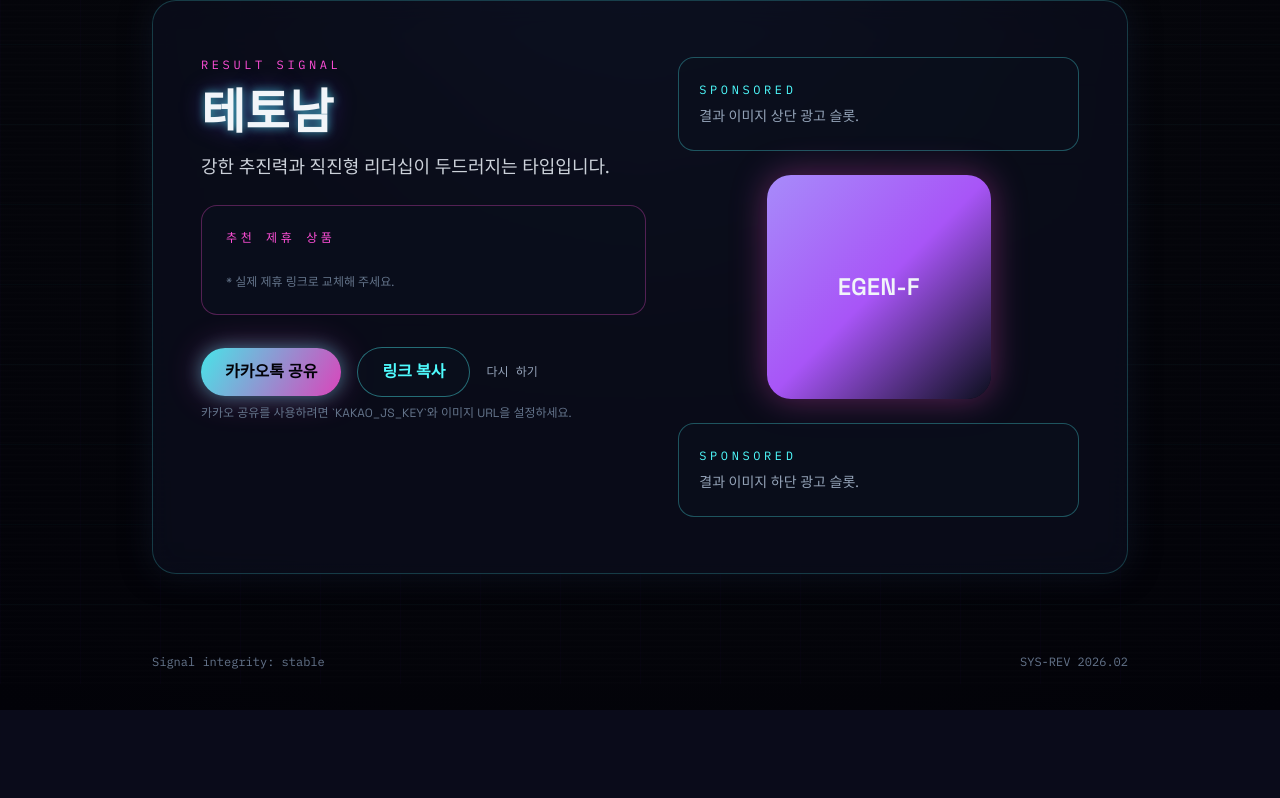
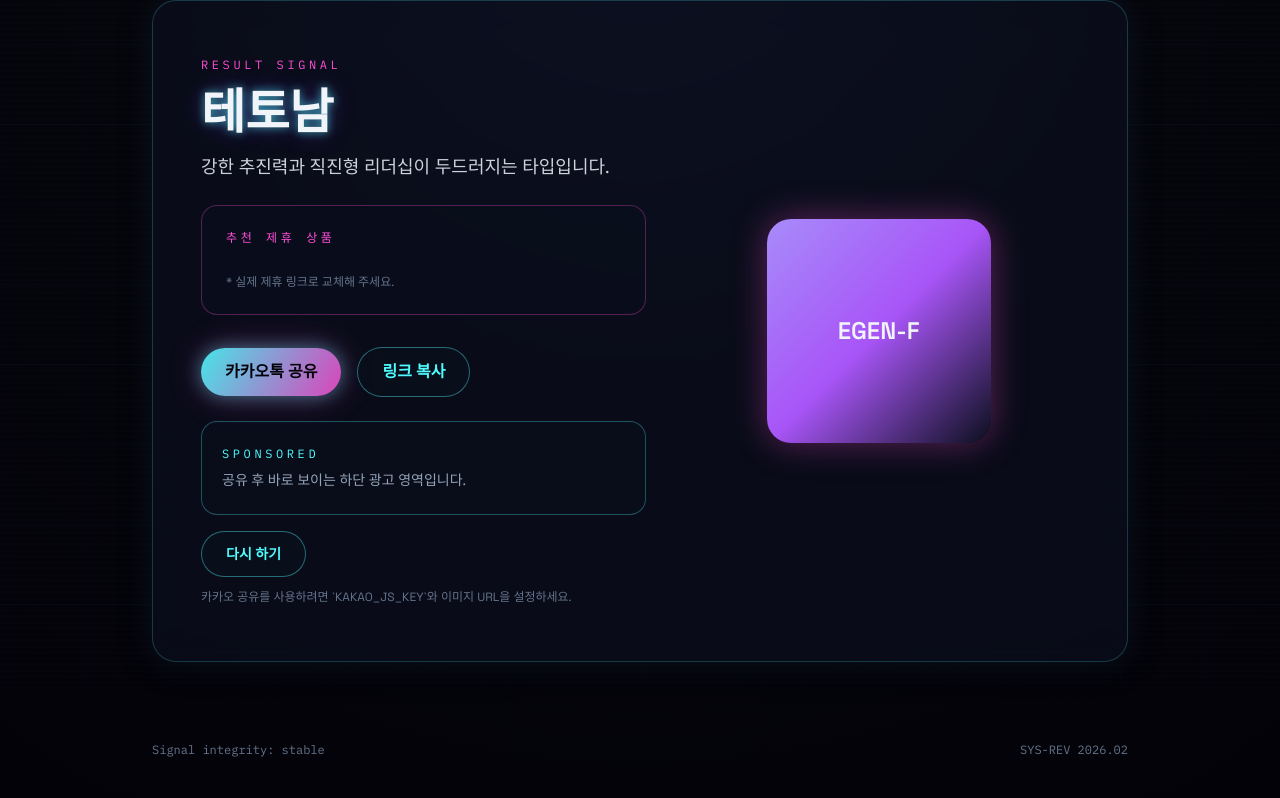
Before and after one commit to epledu/minitest, a Django app: template templates/result.html in a window 1280 px wide. Shown: the part 116-914 px from the top of the page. Before the commit the page ends 826 px from the top, so only its background shows below. Run offline with Django 5.2, Linux system fonts and the light colour scheme; the template is opened without the code that fills it: values that come from a table or form of the project are taken from there, others are empty; data comes from the database, SQL or seed files in the repository; some libraries are stand-ins or nearby versions.

Commit message:
Add ads.txt for AdSense verification

```diff
--- /dev/null
+++ b/ads.txt
@@ -0,0 +1 @@
+google.com, pub-6309660744842987, DIRECT, f08c47fec0942fa0
--- a/config/urls.py
+++ b/config/urls.py
@@ -2,10 +2,15 @@
 
 from django.contrib import admin
 from django.urls import include, path
+from django.views.generic import TemplateView
 
 urlpatterns = [
     path('admin/', admin.site.urls),
     path('', include('quiz.urls')),
+    path(
+        'ads.txt',
+        TemplateView.as_view(template_name="ads.txt", content_type="text/plain"),
+    ),
 ]
 
 handler404 = 'quiz.views.error_404'
--- /dev/null
+++ b/templates/ads.txt
@@ -0,0 +1 @@
+google.com, pub-6309660744842987, DIRECT, f08c47fec0942fa0
--- a/templates/base.html
+++ b/templates/base.html
@@ -4,6 +4,8 @@
     <meta charset="utf-8">
     <meta name="viewport" content="width=device-width, initial-scale=1">
     <title>{% block title %}테토-에겐 테스트{% endblock %}</title>
+    <script async src="https://pagead2.googlesyndication.com/pagead/js/adsbygoogle.js?client=ca-pub-6309660744842987"
+     crossorigin="anonymous"></script>
     <!-- Google AdSense Auto Ads placeholder (async recommended for performance).
          Example (keep async to avoid render blocking):
          <script async src="https://pagead2.googlesyndication.com/pagead/js/adsbygoogle.js?client=YOUR_ADSENSE_CLIENT"
--- a/templates/result.html
+++ b/templates/result.html
@@ -36,19 +36,21 @@
                 <button id="copy-link" type="button" class="inline-flex items-center gap-2 rounded-full border border-neon-cyan/40 bg-night-900/80 px-6 py-3 text-base font-semibold text-neon-cyan">
                     링크 복사
                 </button>
-                <a href="{% url 'quiz:restart' %}" class="mono text-xs text-slate-400 hover:text-slate-200">다시 하기</a>
             </div>
             <p id="copy-message" class="mt-3 text-sm text-neon-cyan hidden">링크가 복사되었습니다.</p>
-            <p class="mt-2 text-xs text-slate-500">카카오 공유를 사용하려면 `KAKAO_JS_KEY`와 이미지 URL을 설정하세요.</p>
-        </div>
-        <div class="flex flex-col items-center gap-6">
-            <!-- Ad slot above result image (async AdSense script should be loaded in base.html head). -->
-            <div class="w-full rounded-2xl border border-neon-cyan/30 bg-night-900/60 px-5 py-6 text-left">
-                <!-- TODO: Paste Google AdSense code here (display ad) -->
+
+            <!-- Display ad slot between share actions and restart -->
+            <div class="mt-6 rounded-2xl border border-neon-cyan/30 bg-night-900/60 px-5 py-6 text-left">
+                <!-- TODO: Paste Google AdSense display ad code here -->
                 <p class="mono text-xs uppercase tracking-[0.3em] text-neon-cyan">Sponsored</p>
-                <p class="mt-2 text-sm text-slate-400">결과 이미지 상단 광고 슬롯.</p>
+                <p class="mt-2 text-sm text-slate-400">공유 후 바로 보이는 하단 광고 영역입니다.</p>
             </div>
 
+            <a href="{% url 'quiz:restart' %}" class="mt-4 inline-flex items-center rounded-full border border-neon-cyan/40 bg-night-900/80 px-6 py-3 text-sm font-semibold text-neon-cyan">
+                다시 하기
+            </a>
+            <p class="mt-3 text-xs text-slate-500">카카오 공유를 사용하려면 `KAKAO_JS_KEY`와 이미지 URL을 설정하세요.</p>
+        </div>
         <div class="flex items-center justify-center">
             {% if result_key == "테토남" %}
                 <div class="flex h-56 w-56 items-center justify-center rounded-3xl bg-gradient-to-br from-neon-cyan via-blue-600 to-night-900 shadow-glow">
@@ -67,14 +69,6 @@
                     <span class="text-2xl font-semibold">EGEN-F</span>
                 </div>
             {% endif %}
-            </div>
-
-            <!-- Ad slot below result image -->
-            <div class="w-full rounded-2xl border border-neon-cyan/30 bg-night-900/60 px-5 py-6 text-left">
-                <!-- TODO: Paste Google AdSense code here (display ad) -->
-                <p class="mono text-xs uppercase tracking-[0.3em] text-neon-cyan">Sponsored</p>
-                <p class="mt-2 text-sm text-slate-400">결과 이미지 하단 광고 슬롯.</p>
-            </div>
         </div>
     </div>
 </section>
```
Also changed, not shown: templates/loading.html (+6 -7 lines). Lines whose indentation alone changed are shown as unchanged.
